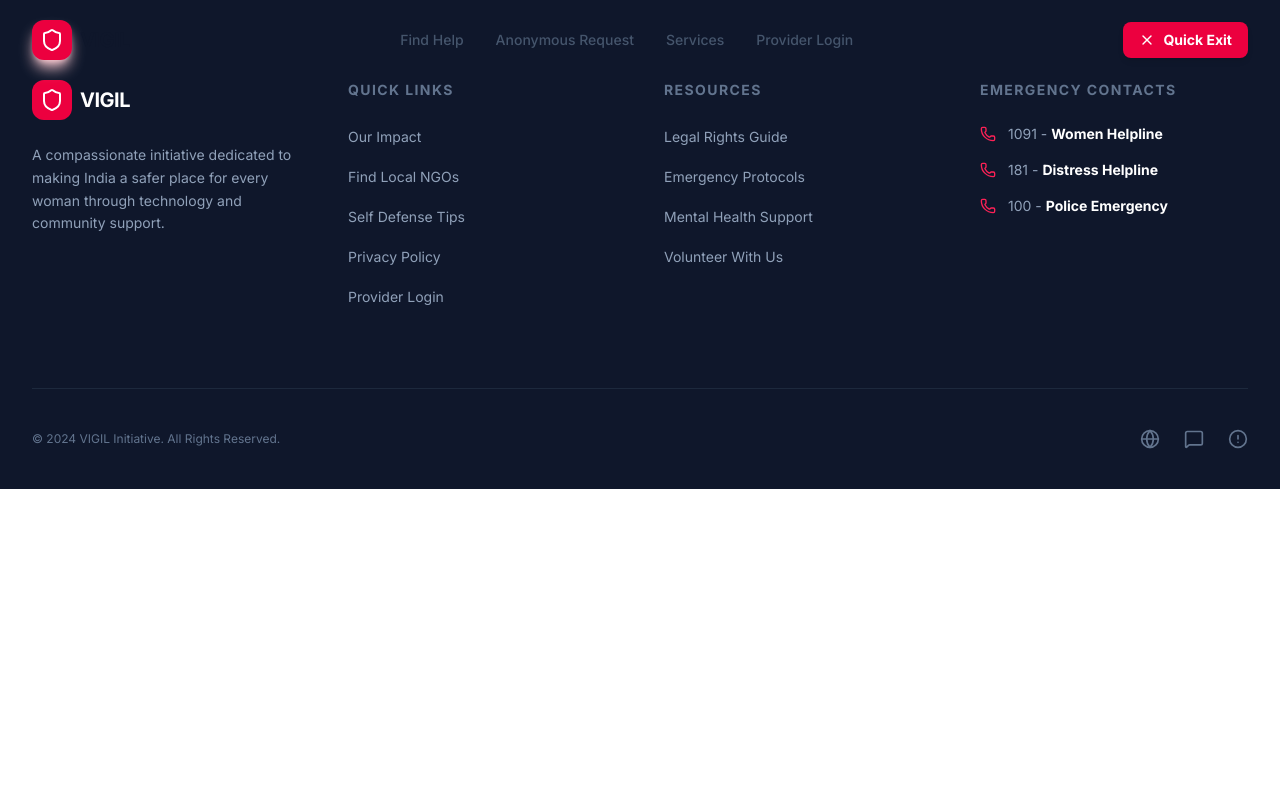
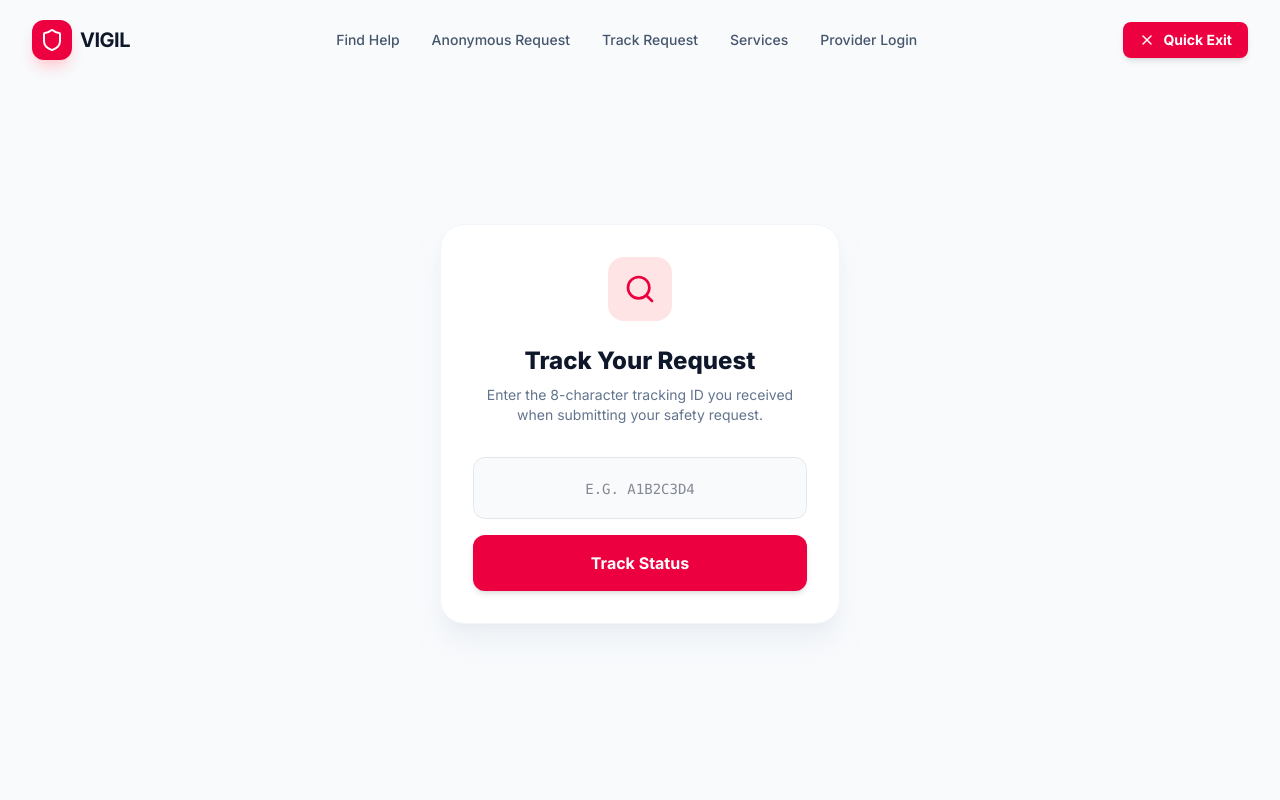
Before and after one commit to shreyan707/Vigil_Safety_Mapper, a React (Vite) app: page /track in a window 1280 px wide. Shown: the top 800 px of the page. Built offline with nearby package versions, Linux system fonts and the light colour scheme.

Commit message:
request tracking implemented

```diff
--- a/src/App.tsx
+++ b/src/App.tsx
@@ -7,6 +7,7 @@ import MapPage from './pages/MapPage';
 import ServicesPage from './pages/ServicesPage';
 import ServiceDetailPage from './pages/ServiceDetailPage';
 import RequestPage from './pages/RequestPage';
+import TrackingSearchPage from './pages/TrackingSearchPage';
 import TrackPage from './pages/TrackPage';
 import AboutPage from './pages/AboutPage';
 import ResourcesPage from './pages/ResourcesPage';
@@ -32,6 +33,7 @@ function App() {
         <Route path="/services" element={<ServicesPage />} />
         <Route path="/services/:id" element={<ServiceDetailPage />} />
         <Route path="/request/new" element={<RequestPage />} />
+        <Route path="/track" element={<TrackingSearchPage />} />
         <Route path="/request/track/:id" element={<TrackPage />} />
         <Route path="/about" element={<AboutPage />} />
         <Route path="/resources" element={<ResourcesPage />} />
--- a/src/components/Navbar.tsx
+++ b/src/components/Navbar.tsx
@@ -22,6 +22,7 @@ export default function Navbar() {
   const navLinks = [
     { name: 'Find Help', path: '/map' },
     { name: 'Anonymous Request', path: '/request/new' },
+    { name: 'Track Request', path: '/track' },
     { name: 'Services', path: '/services' },
     { name: 'Provider Login', path: '/login' },
   ];
--- /dev/null
+++ b/src/pages/TrackingSearchPage.tsx
@@ -0,0 +1,55 @@
+import React, { useState } from 'react';
+import { useNavigate } from 'react-router-dom';
+import { Search, Shield } from 'lucide-react';
+import { motion } from 'motion/react';
+
+export default function TrackingSearchPage() {
+  const [trackingId, setTrackingId] = useState('');
+  const navigate = useNavigate();
+
+  const handleSubmit = (e: React.FormEvent) => {
+    e.preventDefault();
+    if (trackingId.trim()) {
+      navigate(`/request/track/${trackingId.trim()}`);
+    }
+  };
+
+  return (
+    <div className="pt-32 pb-20 bg-slate-50 min-h-screen flex items-center justify-center">
+      <div className="max-w-md w-full mx-auto px-4 sm:px-6">
+        <motion.div
+          initial={{ opacity: 0, y: 20 }}
+          animate={{ opacity: 1, y: 0 }}
+          className="bg-white rounded-3xl p-8 shadow-xl shadow-slate-200/50 border border-slate-100 text-center"
+        >
+          <div className="w-16 h-16 bg-rose-100 rounded-2xl flex items-center justify-center mx-auto mb-6">
+            <Search className="w-8 h-8 text-rose-600" />
+          </div>
+          <h1 className="text-2xl font-black text-slate-900 mb-2">Track Your Request</h1>
+          <p className="text-slate-500 mb-8 text-sm">
+            Enter the 8-character tracking ID you received when submitting your safety request.
+          </p>
+
+          <form onSubmit={handleSubmit} className="space-y-4">
+            <div>
+              <input
+                type="text"
+                value={trackingId}
+                onChange={(e) => setTrackingId(e.target.value)}
+                placeholder="e.g. A1B2C3D4"
+                className="w-full px-5 py-4 bg-slate-50 border border-slate-200 rounded-xl focus:ring-2 focus:ring-rose-500 focus:border-transparent transition-all outline-none font-mono text-center text-lg tracking-widest placeholder:tracking-normal placeholder:text-sm uppercase"
+                required
+              />
+            </div>
+            <button
+              type="submit"
+              className="w-full bg-rose-600 hover:bg-rose-700 text-white font-bold py-4 rounded-xl transition-all shadow-md hover:shadow-lg hover:-translate-y-0.5"
+            >
+              Track Status
+            </button>
+          </form>
+        </motion.div>
+      </div>
+    </div>
+  );
+}
```
